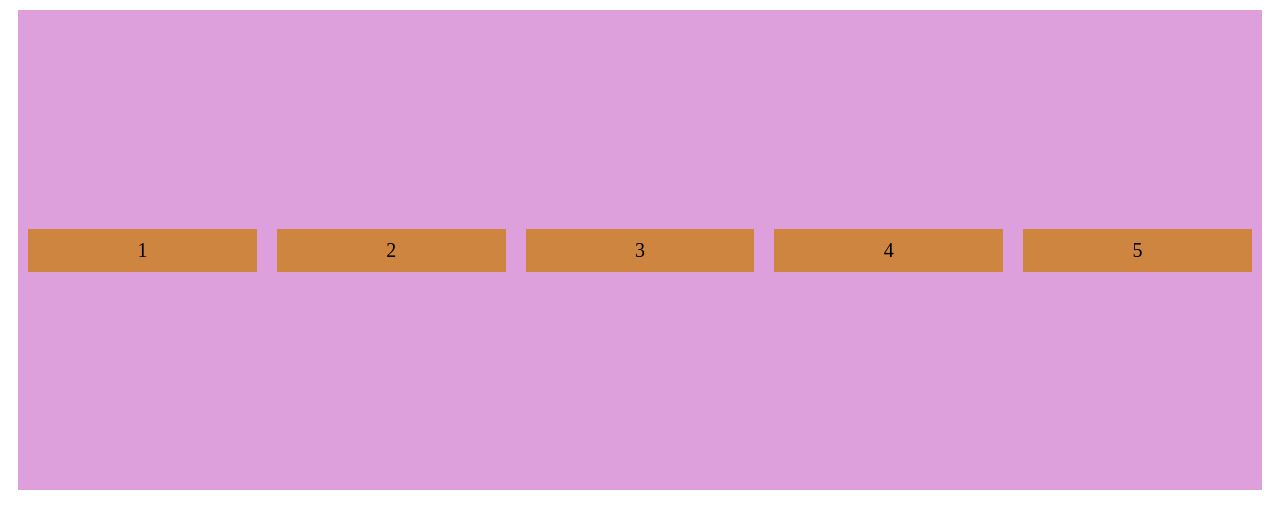
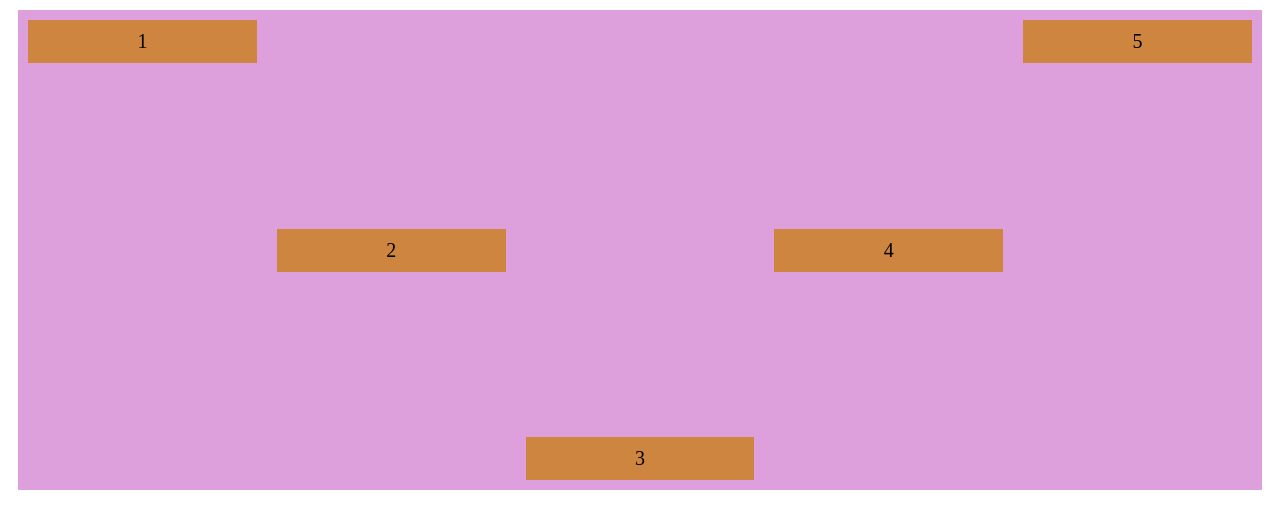
Before and after one commit to tanishk15sharma/CSS-Practice, a plain HTML site: page Flex-Box/index.html in a window 1280 px wide. Drawn offline with Linux system fonts and the light colour scheme.

Commit message:
align-self property

```diff
--- a/Flex-Box/index.html
+++ b/Flex-Box/index.html
@@ -11,7 +11,12 @@
     <div class="div-container">
       <div
         class="flex-item"
-        style="flex-basis: 100px; flex-shrink: 1; flex-grow: 1"
+        style="
+          flex-basis: 100px;
+          flex-shrink: 1;
+          flex-grow: 1;
+          align-self: flex-start;
+        "
       >
         1
       </div>
@@ -23,7 +28,12 @@
       </div>
       <div
         class="flex-item"
-        style="flex-basis: 100px; flex-shrink: 1; flex-grow: 1"
+        style="
+          flex-basis: 100px;
+          flex-shrink: 1;
+          flex-grow: 1;
+          align-self: flex-end;
+        "
       >
         3
       </div>
@@ -35,7 +45,12 @@
       </div>
       <div
         class="flex-item"
-        style="flex-basis: 100px; flex-shrink: 1; flex-grow: 1"
+        style="
+          flex-basis: 100px;
+          flex-shrink: 1;
+          flex-grow: 1;
+          align-self: flex-start;
+        "
       >
         5
       </div>
```
